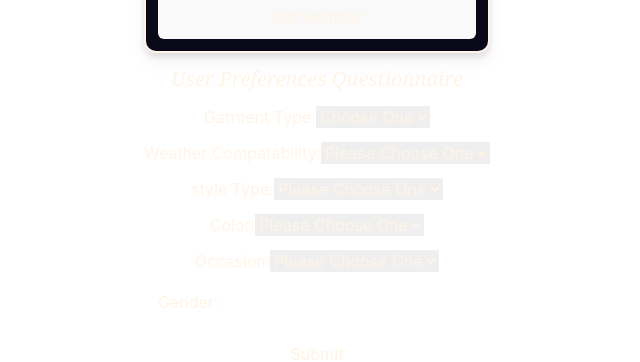
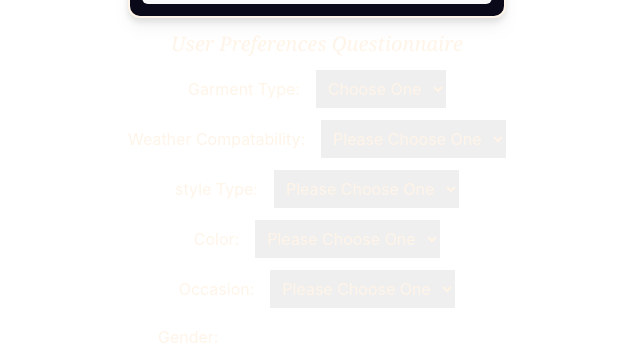
Before and after one commit to FSA-Fit-Check/Fit-Check, a React (Vite) app: page / in a window 1280 px wide. Shown: the part 306-668 px from the top of the page, without its empty margins (323-963 px from the left). Built offline with nearby package versions, Linux system fonts and the light colour scheme; no server answers; the HTML template or start-up script is replaced by a standard one.

Commit message:
Added a little padding to select tags

```diff
--- a/src/App.css
+++ b/src/App.css
@@ -55,3 +55,8 @@ input {
   border-radius: 0.375rem;
   color: #fff4e8;
 }
+
+select {
+  margin-left: 1rem !important;
+  padding: 0.5rem !important;
+}
```
